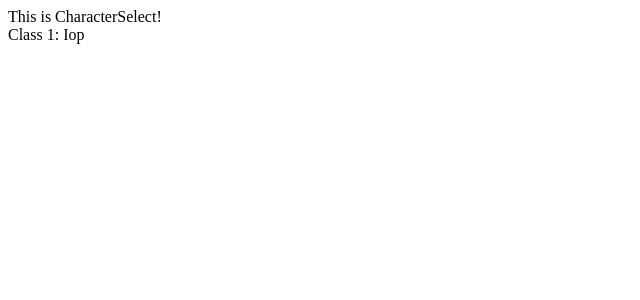
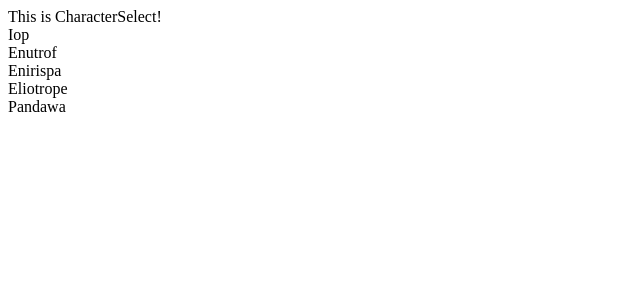
Before and after one commit to Deen-q/dofusTeamBuilder, a React (Create React App) app: page / in a window 1280 px wide. Shown: the top 300 px of the page, without its empty margins (0-640 px from the left). Built offline with nearby package versions, Linux system fonts and the light colour scheme.

Commit message:
maps to page correctly. works without index for some reason?

```diff
--- a/src/components/CharacterSelect.tsx
+++ b/src/components/CharacterSelect.tsx
@@ -2,15 +2,16 @@
 import dofusClasses from "../data/dofusClasses";
 
 export default function CharacterSelect() {
-    console.log(">>>", dofusClasses);
-    const iop = dofusClasses[0]
+    // console.log(">>>", dofusClasses);
 
     return (
         <div>
             This is CharacterSelect!
             <div>
-                {/* Need .map method to prevent verbose code i.e., type out a div per class */}
-                Class 1: {iop.className}
+                {/* {dofusClasses.map((index) => index.className)} */}
+                {dofusClasses.map((item, index) => (
+                    <div key={index}>{item.className}</div>
+                ))}
             </div>
         </div>
     )
```
